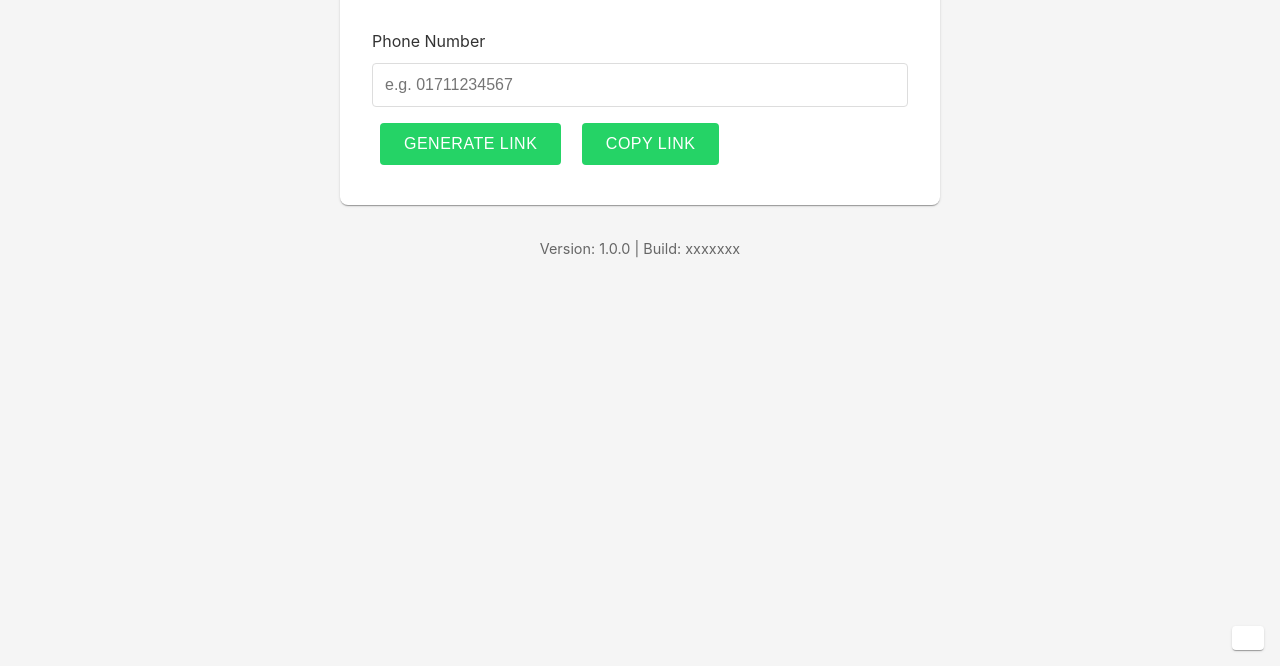
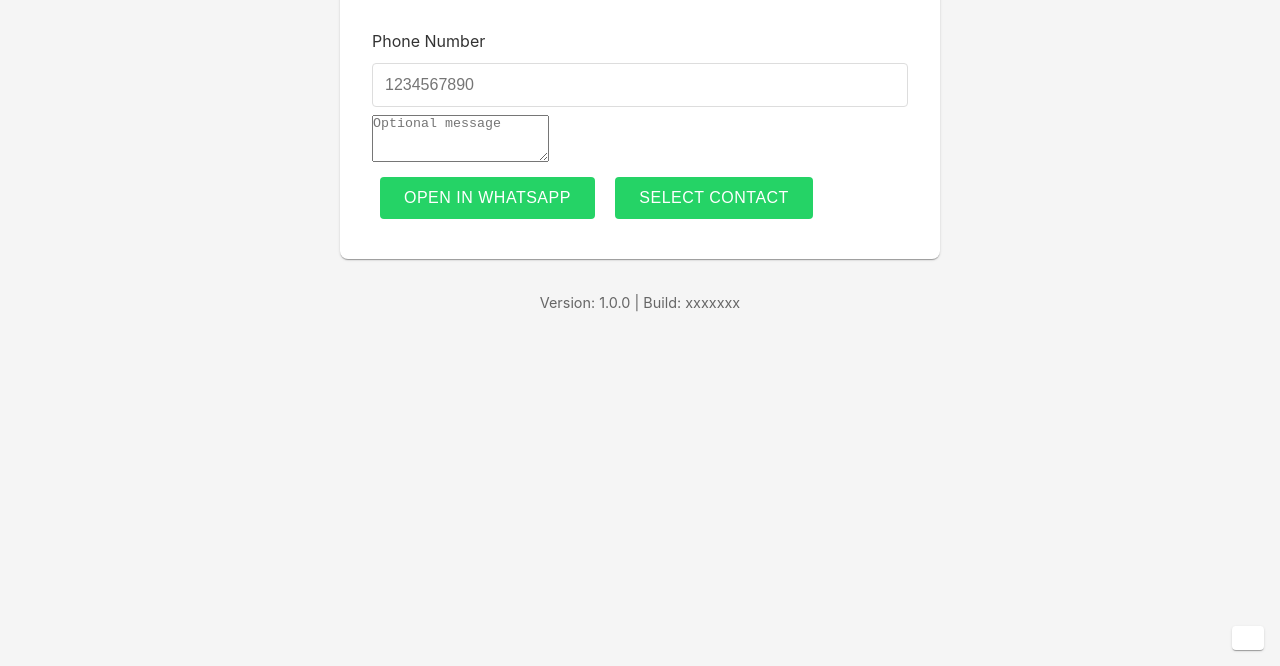
Before and after one commit to gebauer/WhatsAppPWA, a website with bundled scripts: page index.html in a window 1280 px wide. Shown: the part 134-800 px from the top of the page. Built offline with nearby package versions, Linux system fonts and the light colour scheme.

Commit message:
Bug fixing

```diff
--- a/index.html
+++ b/index.html
@@ -278,16 +278,21 @@
     <h1 data-i18n="title">WhatsApp Link Generator</h1>
 
     <div class="input-group">
-      <label for="phone" data-i18n="phoneLabel">Phone Number</label>
-      <input type="tel" id="phone" placeholder="e.g. 01711234567">
+      <label for="phoneNumber" data-i18n="phoneLabel">Phone Number</label>
+      <input type="tel" id="phoneNumber" placeholder="1234567890" autocomplete="tel">
+      <div id="phoneError" class="error"></div>
+    </div>
+
+    <div class="input-group">
+      <textarea id="message" placeholder="Optional message" rows="3"></textarea>
     </div>
 
     <div class="button-group">
       <button id="generateButton" class="primary-button" onclick="openWhatsApp()">
-        <span data-i18n="generateButton">In WhatsApp öffnen</span>
+        <span data-i18n="generateButton">Open in WhatsApp</span>
       </button>
       <button id="copyButton" class="secondary-button" onclick="selectContact()">
-        <span data-i18n="copyButton">Kontakt auswählen</span>
+        <span data-i18n="copyButton">Select Contact</span>
       </button>
     </div>
   </div>
@@ -360,7 +365,7 @@
     }
 
     function openWhatsApp() {
-      const phoneNumber = document.getElementById('phone').value.trim();
+      const phoneNumber = document.getElementById('phoneNumber').value.trim();
       const message = document.getElementById('message').value.trim();
       const countryCode = document.getElementById('countryCode').value;
 
@@ -400,7 +405,7 @@
       // Add event listener for when a contact is selected
       input.addEventListener('change', function() {
         if (this.value) {
-          document.getElementById('phone').value = this.value;
+          document.getElementById('phoneNumber').value = this.value;
         }
       });
 
--- a/js/i18n.js
+++ b/js/i18n.js
@@ -2,30 +2,36 @@
   en: {
     title: 'WhatsApp Link Generator',
     phoneLabel: 'Phone Number',
-    generateButton: 'Generate Link',
-    copyButton: 'Copy Link',
+    generateButton: 'Open in WhatsApp',
+    copyButton: 'Select Contact',
     settingsTitle: 'Settings',
     countryCodeLabel: 'Country Code',
+    languageLabel: 'Language',
     closeButton: 'Close',
+    saveButton: 'Save',
     updateAvailable: 'Update Available',
     updateMessage: 'A new version is available. Would you like to update now?',
     updateButton: 'Update Now',
     closeUpdateButton: 'Later',
-    installPrompt: 'Install App'
+    installPrompt: 'Install App',
+    phoneError: 'Please enter a phone number'
   },
   de: {
     title: 'WhatsApp Link Generator',
     phoneLabel: 'Telefonnummer',
-    generateButton: 'Link generieren',
-    copyButton: 'Link kopieren',
+    generateButton: 'In WhatsApp öffnen',
+    copyButton: 'Kontakt auswählen',
     settingsTitle: 'Einstellungen',
     countryCodeLabel: 'Ländervorwahl',
+    languageLabel: 'Sprache',
     closeButton: 'Schließen',
+    saveButton: 'Speichern',
     updateAvailable: 'Update verfügbar',
     updateMessage: 'Eine neue Version ist verfügbar. Möchten Sie jetzt aktualisieren?',
     updateButton: 'Jetzt aktualisieren',
     closeUpdateButton: 'Später',
-    installPrompt: 'App installieren'
+    installPrompt: 'App installieren',
+    phoneError: 'Bitte geben Sie eine Telefonnummer ein'
   }
 };
 
```
Also changed, not shown: .github/workflows/deploy.yml.
